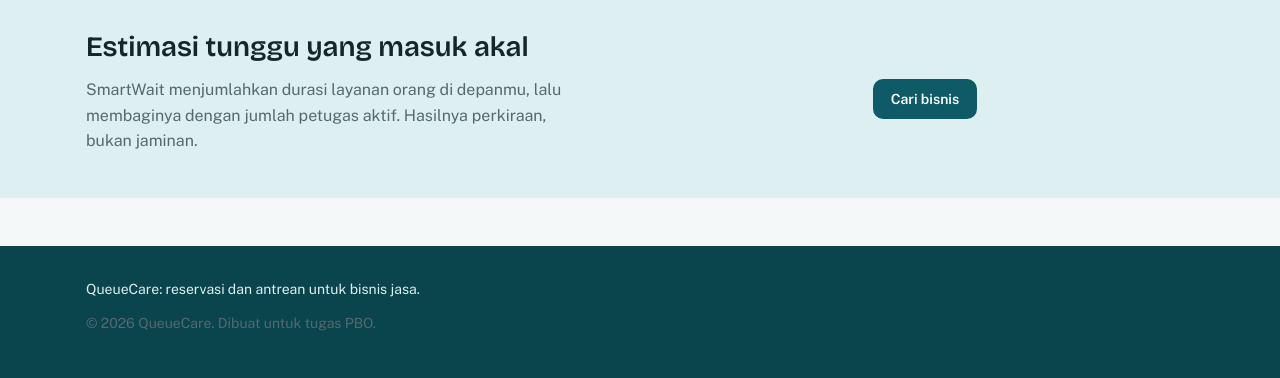
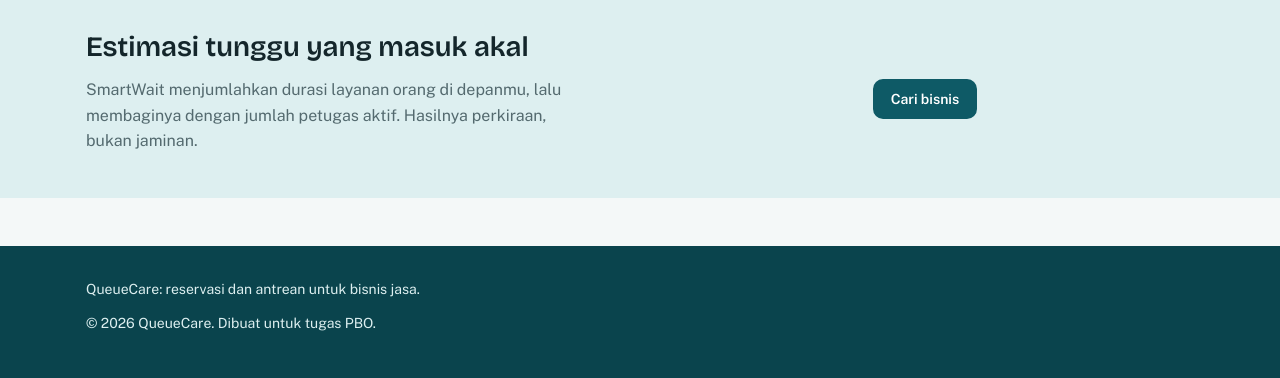
Before and after one commit to AtharFazli/queuecare, a Spring Boot app: page / in a window 1280 px wide. Shown: the part 669-1047 px from the top of the page. Run offline with Spring Boot 4, Linux system fonts and the light colour scheme; some of the project's set-up classes (security, data sources, template engines, error pages and the like) are left out, and stand-ins take their place; some libraries are stand-ins or nearby versions.

Commit message:
fix: kontras copyright footer pakai token teks latar gelap

```diff
--- a/src/main/resources/static/css/components.css
+++ b/src/main/resources/static/css/components.css
@@ -81,6 +81,8 @@ dialog.modal:not([open]) { display: none; }
 /* .navbar__menu a menimpa warna .tombol, jadi tombol di navbar ditegaskan teksnya putih */
 .navbar__menu a.tombol { color: var(--warna-teks-terbalik); }
 .footer { padding: var(--jarak-8) 0; background: var(--warna-primer-gelap); color: var(--warna-primer-lembut); font-size: var(--teks-sm); }
+/* teks-redup global (#546A6F) hanya 1,88:1 di latar footer gelap; pakai token teks latar gelap */
+.footer .teks-redup { color: var(--warna-primer-lembut); }
 .footer a { color: var(--warna-teks-terbalik); }
 
 /* ===== Dashboard: sidebar + statistik ===== */
```
